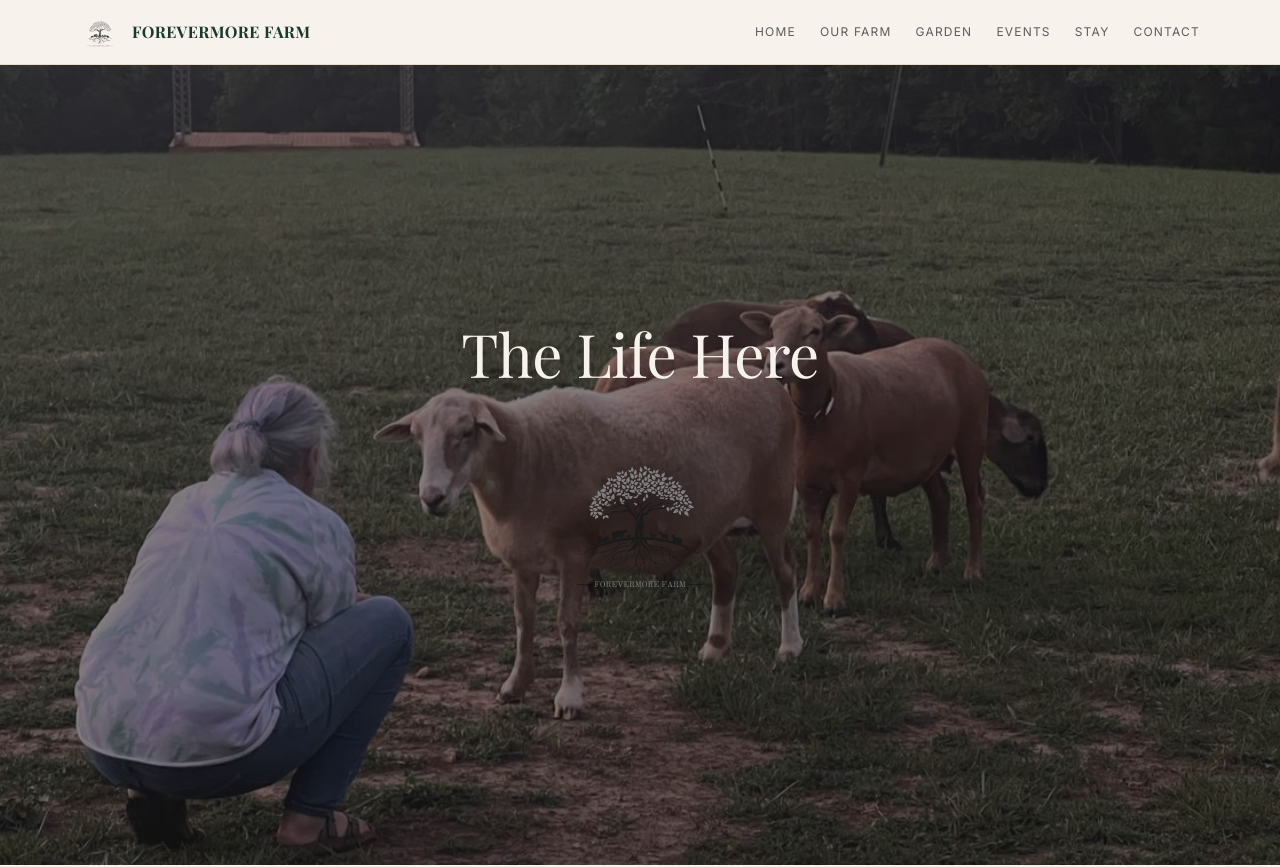
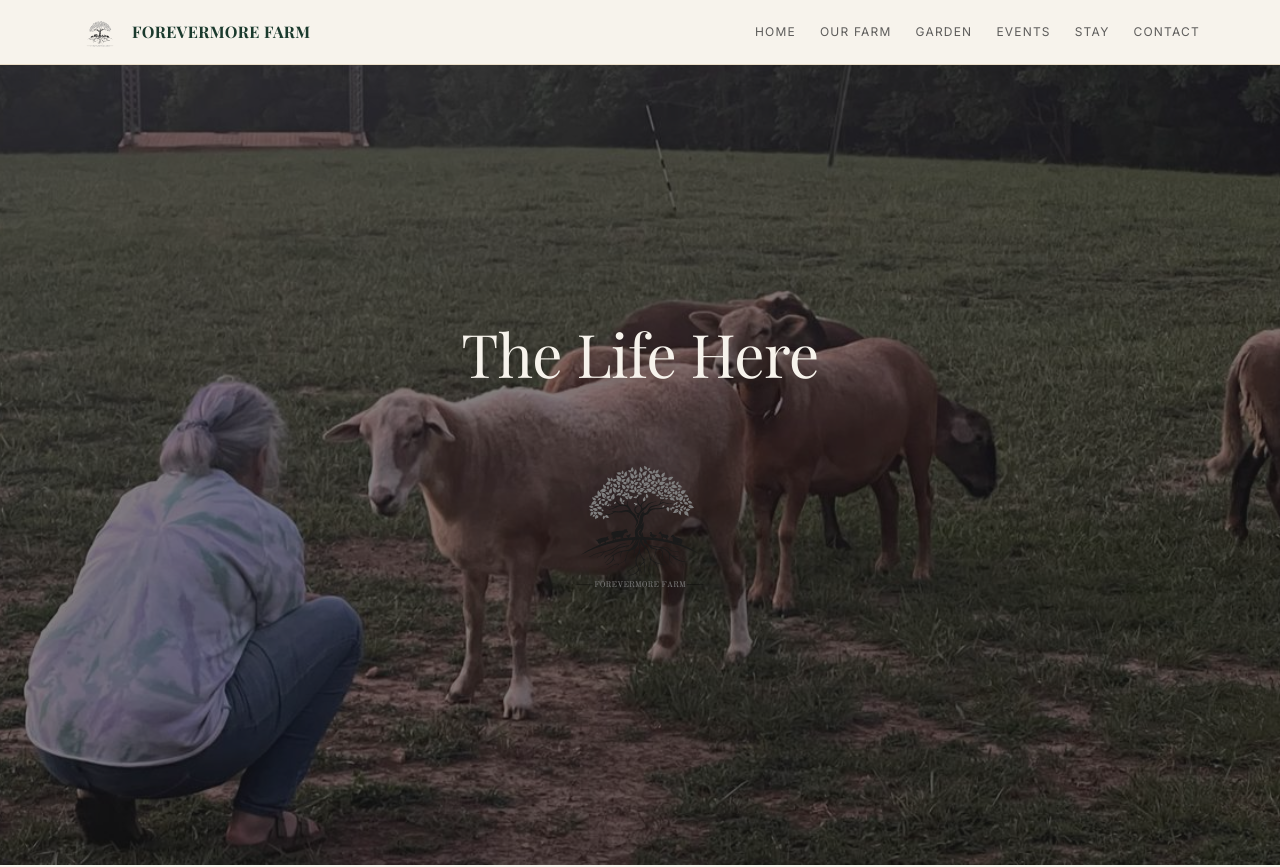
Before and after one commit to forevermore3333/forevermorefarm-website, a Next.js app: page /our-farm in a window 1280 px wide. Shown: the top 867 px of the page. Built offline with nearby package versions, Linux system fonts and the light colour scheme; a web font is replaced by a local one.

Commit message:
Hero: shift right to 60%

```diff
--- a/src/components/HeroSection.tsx
+++ b/src/components/HeroSection.tsx
@@ -30,7 +30,7 @@ export default function HeroSection({ title, subtitle, ctaText, ctaHref, bgImage
             src={bgImage}
             alt=""
             fill
-            className="object-cover object-[25%_70%]"
+            className="object-cover object-[60%_70%]"
             priority
           />
         </motion.div>
```
